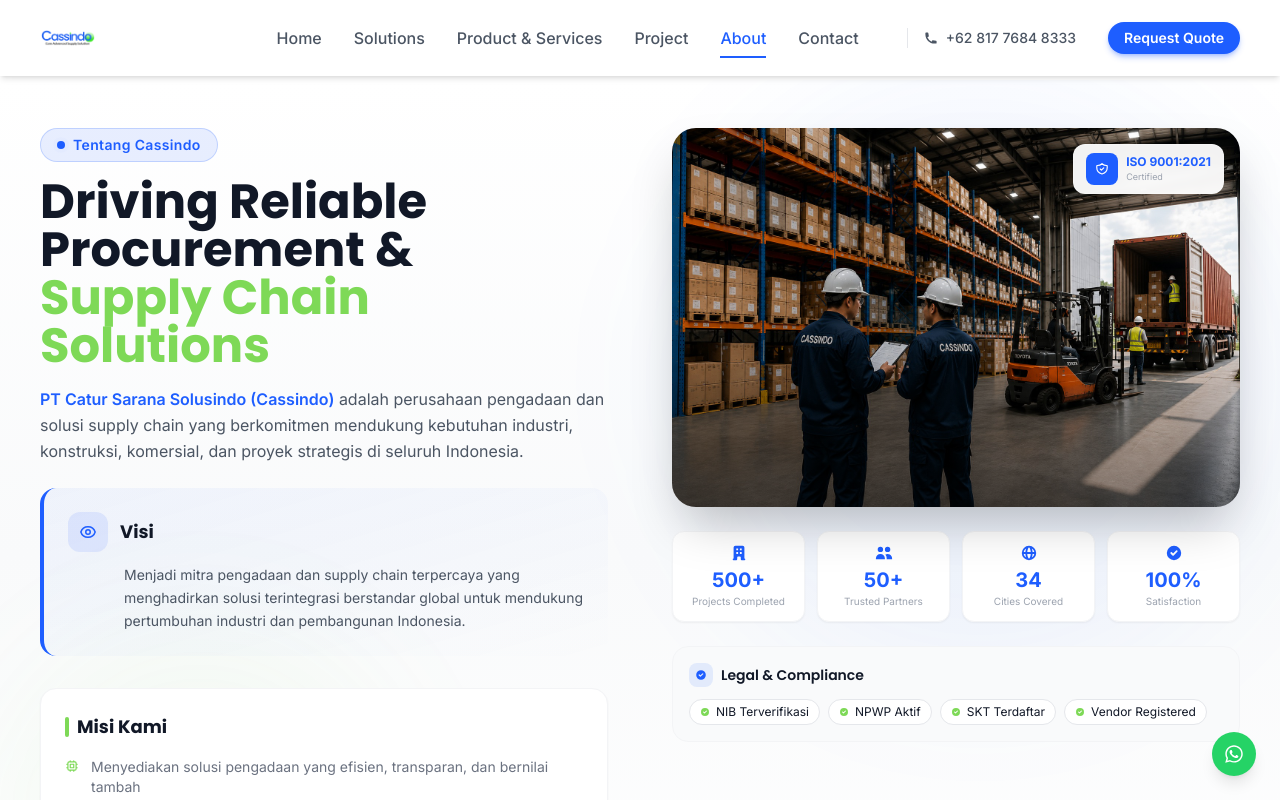
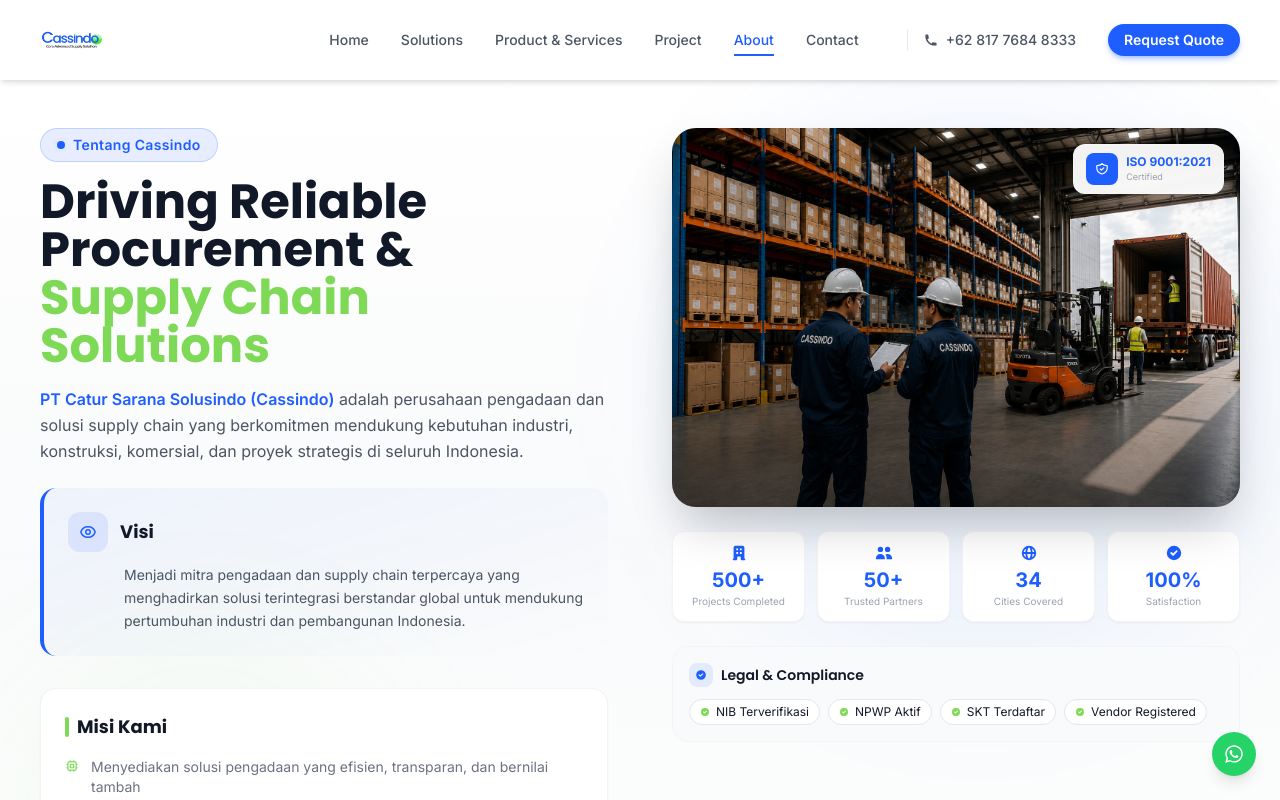
Before and after one commit to herlan-syihabudin/CASSINDO, a Next.js app: page /about in a window 1280 px wide. Shown: the top 800 px of the page. Built offline with nearby package versions, Linux system fonts and the light colour scheme.

Commit message:
Update Navbar styles and logo size

```diff
--- a/src/components/Navbar.tsx
+++ b/src/components/Navbar.tsx
@@ -89,7 +89,7 @@
       <nav
         className={`
           fixed top-0 w-full z-50 transition-all duration-500
-          ${isWhite ? 'bg-white shadow-md py-2 sm:py-2.5' : 'bg-transparent py-3 sm:py-4'}
+          ${isWhite ? 'bg-white shadow-md py-1.5 sm:py-2' : 'bg-transparent py-2 sm:py-3'}
         `}
         style={{
           backdropFilter: isWhite ? 'none' : 'blur(12px)',
@@ -98,9 +98,9 @@
         }}
       >
         <div className="container-custom flex justify-between items-center">
-          {/* LOGO - Ukuran sedang, tidak terlalu besar */}
+          {/* LOGO - Ukuran lebih besar */}
           <Link href="/" className="shrink-0">
-            <div className="relative w-10 h-10 sm:w-12 sm:h-12 md:w-14 md:h-14 transition-transform duration-300 hover:scale-105">
+            <div className="relative w-12 h-12 sm:w-14 sm:h-14 md:w-16 md:h-16 transition-transform duration-300 hover:scale-105">
               <img
                 src="/images/logo/cassindo-logo.png"
                 alt="Cassindo Logo"
@@ -116,7 +116,7 @@
                 key={item.href}
                 href={item.href}
                 className={`
-                  relative font-medium transition-all duration-300 py-1.5 group
+                  relative font-medium transition-all duration-300 py-1 group text-sm
                   ${isWhite ? 'text-gray-600 hover:text-primary' : 'text-white/80 hover:text-white'}
                   ${pathname === item.href ? (isWhite ? 'text-primary' : 'text-white') : ''}
                 `}
@@ -144,10 +144,10 @@
           {/* Mobile Menu Button */}
           <button
             onClick={openMenu}
-            className="md:hidden w-10 h-10 rounded-full flex items-center justify-center transition-all duration-300 bg-white/10 backdrop-blur-sm border border-white/20"
+            className="md:hidden w-9 h-9 rounded-full flex items-center justify-center transition-all duration-300 bg-white/10 backdrop-blur-sm border border-white/20"
             aria-label="Open menu"
           >
-            <HiMenu size={20} className="text-primary" />
+            <HiMenu size={18} className="text-primary" />
           </button>
         </div>
       </nav>
```
